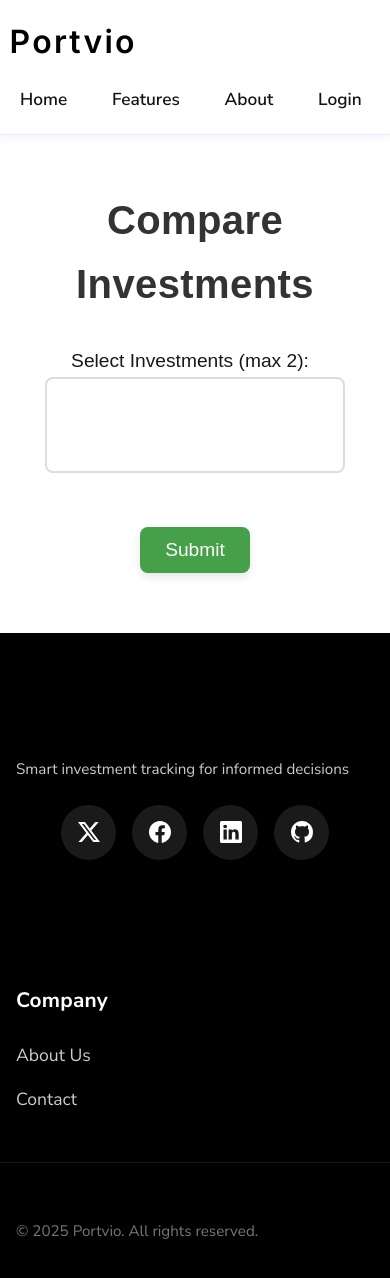
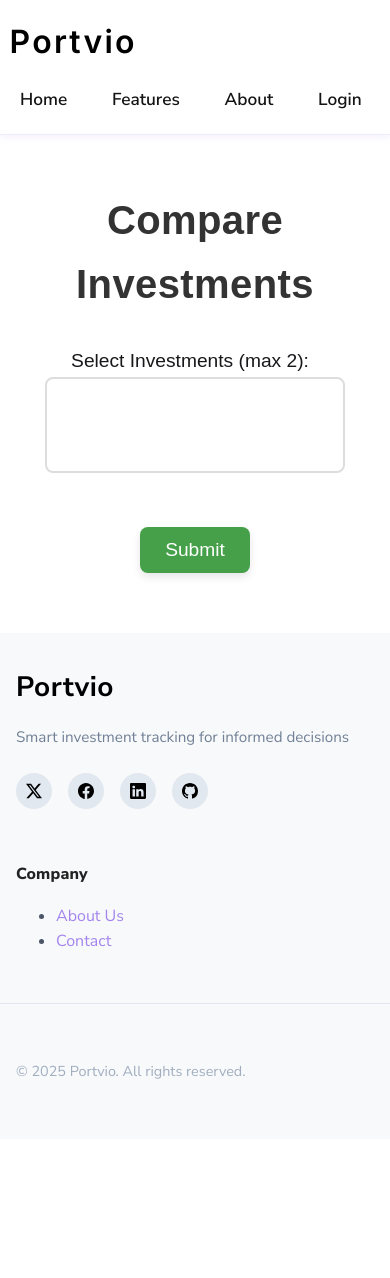
Before and after one commit to VinayakxSingh/Portvio, a React (Vite) app: page /compare in a window 390 px wide. Shown: the top 1278 px of the page. After the commit the page ends 1139 px from the top, so only its background shows below. Built offline with nearby package versions, Linux system fonts and the light colour scheme.

Commit message:
Update Footer.css

```diff
--- a/src/components/Footer.css
+++ b/src/components/Footer.css
@@ -1,17 +1,16 @@
 .footer {
-  background-color: #000000;
-  color: #ffffff;
-  padding: 2rem 0;
+  background-color: #f8f9fa;
+  color: #4a5568;
+/*   font-family: -apple-system, BlinkMacSystemFont, "Segoe UI", Roboto, Helvetica, Arial, sans-serif; */
 }
 
 .footer-container {
   max-width: 1200px;
   margin: 0 auto;
-  padding: 2rem 1.5rem;
+  padding: 3rem 1.5rem;
   display: flex;
   flex-wrap: wrap;
   justify-content: space-between;
-  gap: 2rem;
 }
 
 .footer-brand {
@@ -29,13 +28,13 @@
 .brand-logo {
   font-size: 1.75rem;
   font-weight: 700;
-  color: #ffffff;
+  color: #3182ce;
   letter-spacing: 0.5px;
   margin-bottom: 1rem;
 }
 
 .brand-tagline {
-  color: #cccccc;
+  color: #718096;
   margin-bottom: 1.5rem;
   font-size: 0.95rem;
   line-height: 1.5;
@@ -43,80 +42,89 @@
 
 .social-links {
   display: flex;
-  gap: 1.5rem;
-  margin-top: 1rem;
+  gap: 1rem;
 }
 
 .social-link {
   display: inline-flex;
   align-items: center;
   justify-content: center;
-  width: 45px;
-  height: 45px;
+  width: 36px;
+  height: 36px;
   border-radius: 50%;
-  background-color: #1a1a1a;
-  transition: all 0.3s ease;
-  padding: 5px;
-}
-
-.social-link img {
-  width: 22px;
-  height: 22px;
-  filter: brightness(0) invert(1);
+  background-color: #e2e8f0;
+  color: #4a5568;
+  transition: all 0.2s ease;
 }
 
 .social-link:hover {
-  background-color: #ffffff;
+  background-color: #3182ce;
+  color: white;
 }
 
-.social-link:hover img {
-  filter: brightness(0);
+.footer-columns {
+  display: flex;
+  flex-wrap: wrap;
+  flex: 1 0 100%;
+  gap: 2rem;
 }
 
-.footer-links {
-  flex: 1 0 45%;
-  margin-top: 1.5rem;
+@media (min-width: 992px) {
+  .footer-columns {
+    flex: 0 0 70%;
+    justify-content: flex-end;
+  }
 }
 
-.footer-links h4 {
-  color: #ffffff;
-  font-size: 1.3rem;
-  font-weight: 700;
-  margin-bottom: 1.5rem;
+.footer-section {
+  flex: 1 0 45%;
 }
 
-.footer-links ul {
+@media (min-width: 768px) {
+  .footer-section {
+    flex: 1 0 auto;
+    min-width: 160px;
+  }
+}
+
+.footer-section h4 {
+  color: #2d3748;
+  font-size: 1.1rem;
+  font-weight: 600;
+  margin-bottom: 1.25rem;
+}
+
+.footer-section ul {
   list-style: none;
   padding: 0;
   margin: 0;
 }
 
-.footer-links ul li {
-  margin-bottom: 1rem;}
-
-.footer-links ul li a {
-  color: #cccccc;
-  text-decoration: none;
-  font-size: 1.1rem;
-  transition: color 0.3s ease;
+.footer-section ul li {
+  margin-bottom: 0.75rem;
 }
 
-.footer-links ul li a:hover {
-  color: #ffffff;
+.footer-section ul li a {
+  color: #718096;
+  text-decoration: none;
+  font-size: 0.95rem;
+  transition: color 0.2s ease;
+}
+
+.footer-section ul li a:hover {
+  color: #3182ce;
+  text-decoration: none;
 }
 
 .footer-bottom {
-  border-top: 1px solid #1a1a1a;
-/*   padding: 2rem 0; */
-  text-align:center:
-/*   margin-top: 2rem; */
-  background-color: #111111;
+  border-top: 1px solid #e2e8f0;
+  padding: 1.5rem 0;
 }
 
 .copyright {
   text-align: center;
-  font-size: 0.95rem;
-  color: #777777;
+  font-size: 0.9rem;
+  color: #a0aec0;
   margin: 0;
 }
 
@@ -125,16 +133,7 @@
     padding: 2rem 1rem;
   }
 
-  .footer-links {
-    margin-top: 2rem;
-  }
-
-  .social-links {
-    gap: 1rem;
-    justify-content: center;
-  }
-
-  .footer-bottom {
-    padding: 1.5rem 0;
+  .footer-section {
+    margin-bottom: 1.5rem;
   }
 }
```
